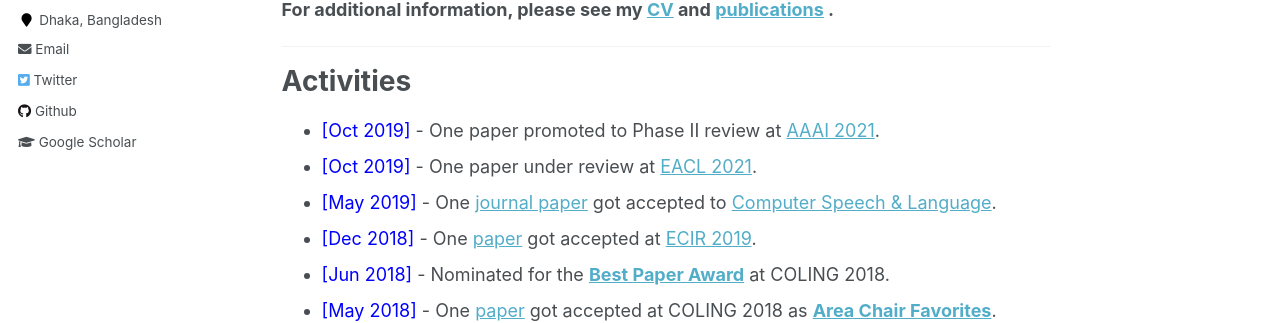
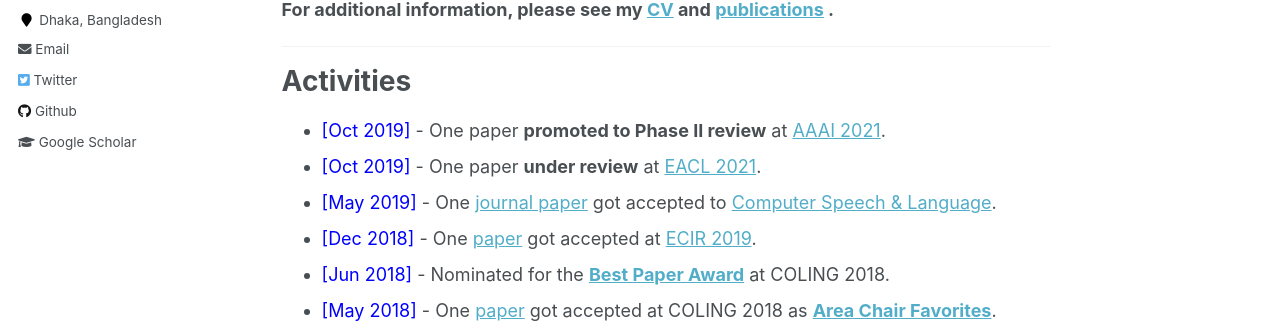
Before and after one commit to sujan-sarker/sujan-sarker.github.io, a Jekyll site: the page built from _pages/about.md, in a window 1280 px wide and 1129 px high. Shown: the part 399-722 px from the top of the window. Built offline with Jekyll 4.4.1, drawn with Linux system fonts in a browser that asks for light colours.

Commit message:
Update about.md

```diff
--- a/_pages/about.md
+++ b/_pages/about.md
@@ -19,8 +19,8 @@ My name is Mir Tafseer Nayeem. I graduated with a M.Sc. degree in Computer Scien
 
 # Activities
 
-* <span style="color:Blue"> [Oct 2019] </span> - One paper promoted to Phase II review at [AAAI 2021](https://aaai.org/Conferences/AAAI-21/).
-* <span style="color:Blue"> [Oct 2019] </span> - One paper under review at [EACL 2021](https://2021.eacl.org/).
+* <span style="color:Blue"> [Oct 2019] </span> - One paper **promoted to Phase II review** at [AAAI 2021](https://aaai.org/Conferences/AAAI-21/).
+* <span style="color:Blue"> [Oct 2019] </span> - One paper **under review** at [EACL 2021](https://2021.eacl.org/).
 * <span style="color:Blue"> [May 2019] </span> - One [journal paper](https://www.sciencedirect.com/science/article/pii/S0885230818303449) got accepted to  [Computer Speech & Language](https://www.journals.elsevier.com/computer-speech-and-language).
 * <span style="color:Blue"> [Dec 2018] </span> - One [paper](https://link.springer.com/chapter/10.1007/978-3-030-15719-7_14) got accepted at [ECIR 2019](http://ecir2019.org/).
 * <span style="color:Blue"> [Jun 2018] </span> - Nominated for the [**Best Paper Award**](http://coling2018.org/coling-2018-best-papers/) at COLING 2018.
```
